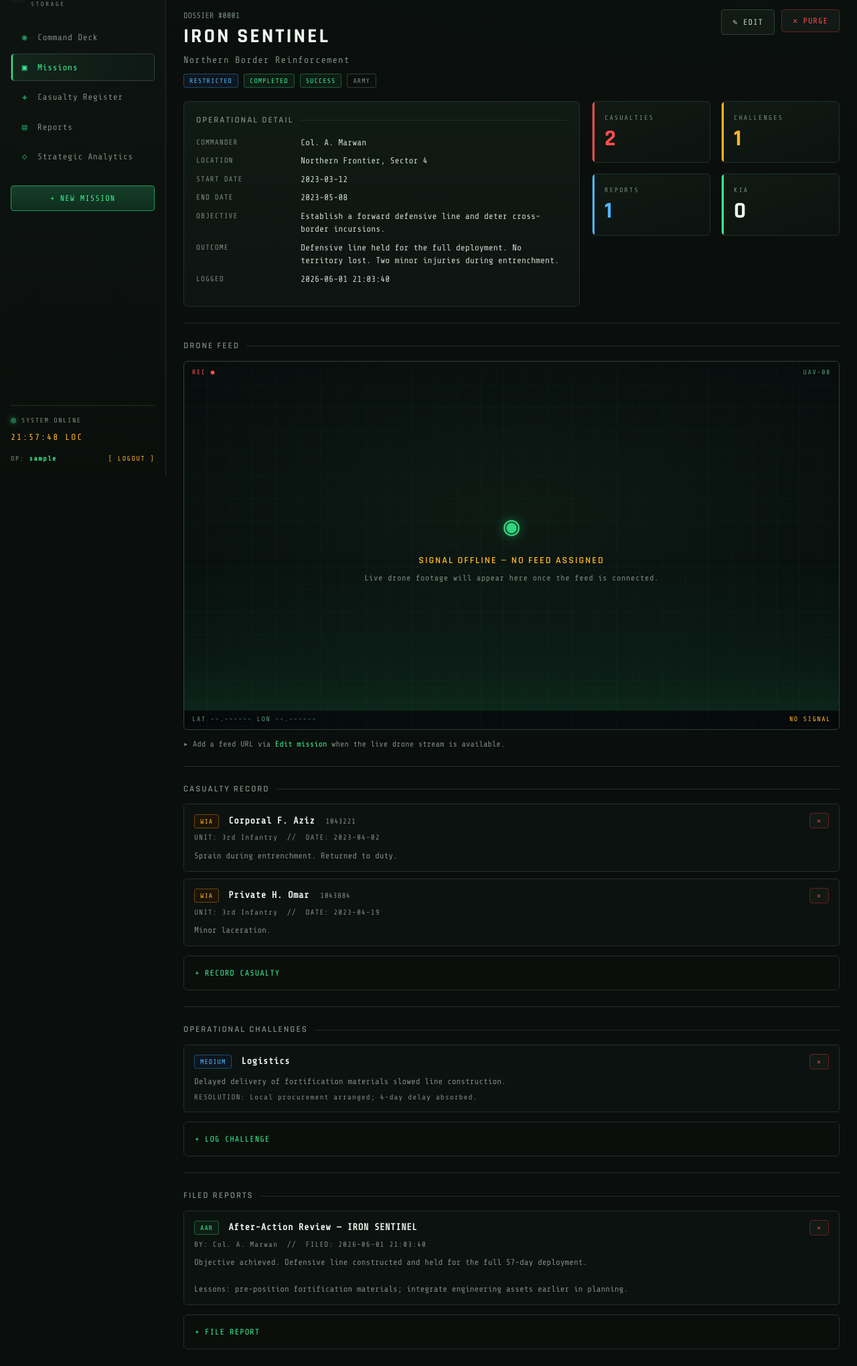
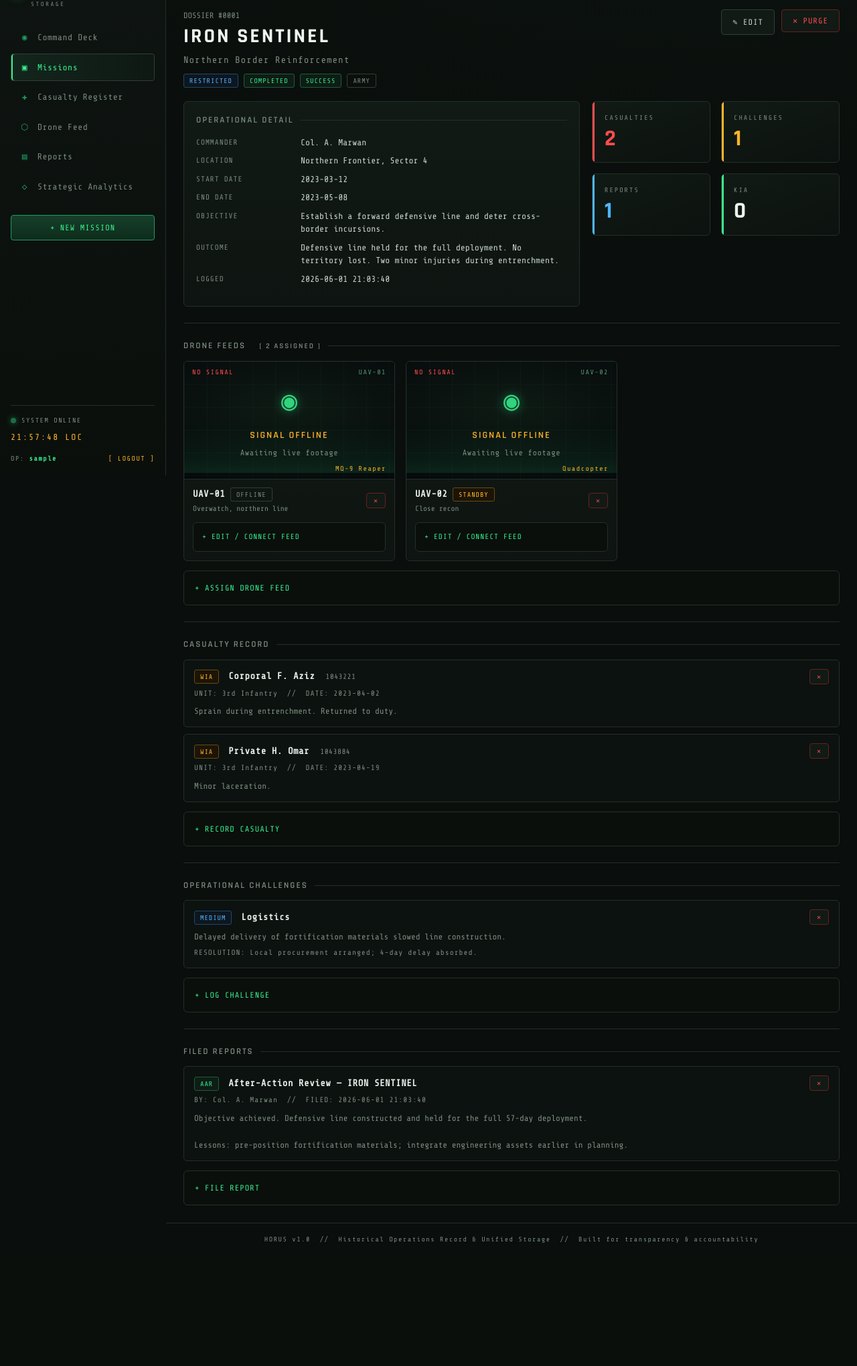
Before and after one commit to x-12914/HORUS, a Flask app: page /missions/1 in a window 1280 px wide. Shown: the part 91-2131 px from the top of the page at 67% size. After the commit the page ends 1947 px from the top, so only its background shows below. Run offline with Flask 3, Linux system fonts and the light colour scheme; the visitor is signed in with stand-in values (Sample User, id 1); data comes from the database, SQL or seed files in the repository.

Commit message:
Drone feeds: many per mission + aggregate Drone Feed wall
- New drone_feeds table (one-to-many with missions); idempotent migration
  moves any legacy missions.drone_feed_url into it on service restart
- Assign/edit/delete drones per mission from the dossier (callsign, model,
  status ONLINE/OFFLINE/STANDBY/LOST, optional live URL, notes)
- New top-level "Drone Feed" wall (/feeds) aggregating every feed across all
  missions, with status filter and counts; reusable _feed_tile partial
- Live feeds embed in a 16:9 player; otherwise a tactical OFFLINE placeholder
- Seed a few demo drones; README + nav updated

Co-Authored-By: Claude Opus 4.8 <noreply@anthropic.com>

```diff
--- a/app.py
+++ b/app.py
@@ -105,12 +105,13 @@ CHALLENGE_CATEGORIES = [
 ]
 SEVERITIES = ["LOW", "MEDIUM", "HIGH", "CRITICAL"]
 REPORT_TYPES = ["AAR", "SITREP", "INTEL", "DEBRIEF"]
+FEED_STATUSES = ["ONLINE", "OFFLINE", "STANDBY", "LOST"]
 
 VOCAB = dict(
     branches=BRANCHES, classifications=CLASSIFICATIONS, statuses=STATUSES,
     outcomes=OUTCOMES, casualty_types=CASUALTY_TYPES,
     challenge_categories=CHALLENGE_CATEGORIES, severities=SEVERITIES,
-    report_types=REPORT_TYPES,
+    report_types=REPORT_TYPES, feed_statuses=FEED_STATUSES,
 )
 
 
@@ -202,16 +203,15 @@ def mission_new():
         mid = db.execute(
             """INSERT INTO missions
                (codename, operation_name, branch, classification, commander,
-                location, objective, start_date, end_date, status, outcome, summary,
-                drone_feed_url)
-               VALUES (?,?,?,?,?,?,?,?,?,?,?,?,?)""",
+                location, objective, start_date, end_date, status, outcome, summary)
+               VALUES (?,?,?,?,?,?,?,?,?,?,?,?)""",
             (
                 _form("codename"), _form("operation_name"), _form("branch", "Army"),
                 _form("classification", "RESTRICTED"), _form("commander"),
                 _form("location"), _form("objective"),
                 _form("start_date") or None, _form("end_date") or None,
                 _form("status", "PLANNED"), _form("outcome", "PENDING"),
-                _form("summary"), _form("drone_feed_url") or None,
+                _form("summary"),
             ),
         )
         flash(f"Mission record created — ID #{mid:04d}.", "success")
@@ -235,9 +235,13 @@ def mission_detail(mission_id):
         "SELECT * FROM reports WHERE mission_id = ? ORDER BY datetime(created_at) DESC",
         (mission_id,),
     )
+    feeds = db.query(
+        "SELECT * FROM drone_feeds WHERE mission_id = ? ORDER BY callsign, id",
+        (mission_id,),
+    )
     return render_template(
         "mission_detail.html", mission=mission, casualties=casualties,
-        challenges=challenges, reports=reports,
+        challenges=challenges, reports=reports, feeds=feeds,
     )
 
 
@@ -251,14 +255,14 @@ def mission_edit(mission_id):
             """UPDATE missions SET
                codename=?, operation_name=?, branch=?, classification=?, commander=?,
                location=?, objective=?, start_date=?, end_date=?, status=?,
-               outcome=?, summary=?, drone_feed_url=? WHERE id=?""",
+               outcome=?, summary=? WHERE id=?""",
             (
                 _form("codename"), _form("operation_name"), _form("branch", "Army"),
                 _form("classification", "RESTRICTED"), _form("commander"),
                 _form("location"), _form("objective"),
                 _form("start_date") or None, _form("end_date") or None,
                 _form("status", "PLANNED"), _form("outcome", "PENDING"),
-                _form("summary"), _form("drone_feed_url") or None, mission_id,
+                _form("summary"), mission_id,
             ),
         )
         flash("Mission record updated.", "success")
@@ -379,6 +383,79 @@ def report_delete(rid):
 
 
 # ===========================================================================
+# Drone feeds (many per mission)
+# ===========================================================================
+@app.route("/missions/<int:mission_id>/feeds", methods=["POST"])
+def feed_add(mission_id):
+    if not db.query("SELECT id FROM missions WHERE id=?", (mission_id,), one=True):
+        abort(404)
+    url = _form("feed_url") or None
+    # Default status: ONLINE if a URL is supplied, otherwise OFFLINE.
+    status = _form("status") or ("ONLINE" if url else "OFFLINE")
+    db.execute(
+        """INSERT INTO drone_feeds (mission_id, callsign, model, feed_url, status, notes)
+           VALUES (?,?,?,?,?,?)""",
+        (mission_id, _form("callsign", "UAV"), _form("model"), url, status, _form("notes")),
+    )
+    flash("Drone feed assigned.", "success")
+    return redirect(url_for("mission_detail", mission_id=mission_id) + "#dronefeed")
+
+
+@app.route("/feeds/<int:fid>/edit", methods=["POST"])
+def feed_edit(fid):
+    row = db.query("SELECT mission_id FROM drone_feeds WHERE id=?", (fid,), one=True)
+    if not row:
+        abort(404)
+    db.execute(
+        """UPDATE drone_feeds SET callsign=?, model=?, feed_url=?, status=?, notes=?
+           WHERE id=?""",
+        (
+            _form("callsign", "UAV"), _form("model"), _form("feed_url") or None,
+            _form("status", "OFFLINE"), _form("notes"), fid,
+        ),
+    )
+    flash("Drone feed updated.", "success")
+    return redirect(url_for("mission_detail", mission_id=row["mission_id"]) + "#dronefeed")
+
+
+@app.route("/feeds/<int:fid>/delete", methods=["POST"])
+def feed_delete(fid):
+    row = db.query("SELECT mission_id FROM drone_feeds WHERE id=?", (fid,), one=True)
+    if not row:
+        abort(404)
+    db.execute("DELETE FROM drone_feeds WHERE id=?", (fid,))
+    flash("Drone feed removed.", "warning")
+    return redirect(url_for("mission_detail", mission_id=row["mission_id"]) + "#dronefeed")
+
+
+@app.route("/feeds")
+def feeds_wall():
+    """Aggregate video wall — every drone feed across every mission."""
+    status = request.args.get("status", "")
+    sql = (
+        "SELECT d.*, m.codename, m.operation_name, m.status AS mission_status "
+        "FROM drone_feeds d JOIN missions m ON m.id = d.mission_id WHERE 1=1"
+    )
+    params = []
+    if status:
+        sql += " AND d.status = ?"
+        params.append(status)
+    sql += " ORDER BY (d.feed_url IS NULL), m.codename, d.callsign"
+    feeds = db.query(sql, params)
+
+    counts = db.query(
+        """SELECT
+             COUNT(*) AS total,
+             SUM(CASE WHEN status='ONLINE'  THEN 1 ELSE 0 END) AS online,
+             SUM(CASE WHEN status='OFFLINE' THEN 1 ELSE 0 END) AS offline,
+             SUM(CASE WHEN feed_url IS NOT NULL AND feed_url!='' THEN 1 ELSE 0 END) AS with_url
+           FROM drone_feeds""",
+        one=True,
+    )
+    return render_template("feeds.html", feeds=feeds, counts=counts, f_status=status)
+
+
+# ===========================================================================
 # Casualties register (cross-mission view)
 # ===========================================================================
 @app.route("/casualties")
--- a/static/css/style.css
+++ b/static/css/style.css
@@ -306,6 +306,24 @@ select{ appearance:none; background-image:linear-gradient(45deg,transparent 50%,
 .feed-meta{ display:flex; align-items:center; gap:14px; flex-wrap:wrap; margin-top:12px; font-size:12px; }
 .feed-live{ color:var(--red); letter-spacing:1.5px; font-size:12px; animation:pulse 1.6s infinite; }
 
+/* Multi-drone wall + tiles -----------------------------------------------*/
+.feed-wall{
+  display:grid; gap:16px;
+  grid-template-columns:repeat(auto-fill, minmax(310px, 1fr));
+}
+.feed-tile{
+  background:linear-gradient(180deg,var(--panel),var(--bg-2));
+  border:1px solid var(--line); border-radius:6px; overflow:hidden;
+}
+.feed-tile .feed-frame{ border:0; border-bottom:1px solid var(--line); border-radius:0; }
+.feed-tilebar{
+  display:flex; justify-content:space-between; align-items:center; gap:10px;
+  padding:11px 13px;
+}
+.feed-tileinfo b{ color:#e6f0e9; letter-spacing:.5px; }
+.feed-editbox{ margin:0 13px 13px; padding:13px; }
+.feed-editbox summary{ font-size:11px; }
+
 hr.div{ border:none; border-top:1px solid var(--line); margin:24px 0; }
 .muted{ color:var(--txt-dim); }
 .center{ text-align:center; }
--- /dev/null
+++ b/templates/_feed_tile.html
@@ -0,0 +1,58 @@
+{# One drone-feed tile. Expects `d` (a drone_feeds row). When `wall` is true it
+   shows a link to the mission; otherwise it shows dossier edit/delete controls. #}
+{% from "macros.html" import feed_status_badge %}
+{% set is_wall = wall|default(false) %}
+<div class="feed-tile">
+  <div class="feed-frame {{ '' if d.feed_url else 'feed-offline' }}">
+    {% if d.feed_url %}
+      <iframe src="{{ d.feed_url }}" allow="autoplay; fullscreen" allowfullscreen referrerpolicy="no-referrer"></iframe>
+    {% else %}
+      <div class="feed-grid"></div>
+      <div class="feed-placeholder">
+        <div class="feed-eye">◉</div>
+        <div class="feed-status">SIGNAL OFFLINE</div>
+        <div class="feed-sub">Awaiting live footage</div>
+      </div>
+    {% endif %}
+    <div class="feed-corner tl">{{ '● LIVE' if d.feed_url else 'NO SIGNAL' }}</div>
+    <div class="feed-corner tr">{{ d.callsign }}</div>
+    {% if is_wall %}<div class="feed-corner bl">{{ d.codename }}</div>{% endif %}
+    <div class="feed-corner br">{{ d.model or 'UAV' }}</div>
+  </div>
+
+  <div class="feed-tilebar">
+    <div class="feed-tileinfo">
+      <b>{{ d.callsign }}</b> {{ feed_status_badge(d.status) }}
+      {% if is_wall %}<span class="muted" style="font-size:11px; display:block; margin-top:3px">{{ d.codename }} <span style="opacity:.6">/ {{ d.operation_name }}</span></span>{% endif %}
+      {% if d.notes and not is_wall %}<div class="muted" style="font-size:11px; margin-top:3px">{{ d.notes }}</div>{% endif %}
+    </div>
+    <div class="btn-row">
+      {% if is_wall %}
+        <a class="btn btn-sm" href="{{ url_for('mission_detail', mission_id=d.mission_id) }}#dronefeed">Dossier →</a>
+      {% else %}
+        <form class="inline-form" method="post" action="{{ url_for('feed_delete', fid=d.id) }}" data-confirm="Remove drone {{ d.callsign }}?">
+          <button class="btn btn-sm btn-danger" type="submit" title="Remove drone">✕</button>
+        </form>
+      {% endif %}
+    </div>
+  </div>
+
+  {% if not is_wall %}
+  <details class="addbox feed-editbox">
+    <summary>Edit / connect feed</summary>
+    <form method="post" action="{{ url_for('feed_edit', fid=d.id) }}">
+      <div class="form-grid">
+        <div><label>Callsign</label><input name="callsign" value="{{ d.callsign }}"></div>
+        <div><label>Model / Type</label><input name="model" value="{{ d.model or '' }}"></div>
+        <div class="full"><label>Live Feed URL</label><input name="feed_url" value="{{ d.feed_url or '' }}" placeholder="Paste the stream URL when footage is ready"></div>
+        <div>
+          <label>Status</label>
+          <select name="status">{% for s in vocab.feed_statuses %}<option {{ 'selected' if d.status==s }}>{{ s }}</option>{% endfor %}</select>
+        </div>
+        <div class="full"><label>Notes</label><input name="notes" value="{{ d.notes or '' }}"></div>
+      </div>
+      <div style="margin-top:12px"><button class="btn btn-primary btn-sm" type="submit">Save Feed</button></div>
+    </form>
+  </details>
+  {% endif %}
+</div>
--- a/templates/base.html
+++ b/templates/base.html
@@ -27,6 +27,7 @@
         <a href="{{ url_for('dashboard') }}" class="{{ 'active' if request.endpoint=='dashboard' }}"><span>◉</span> Command Deck</a>
         <a href="{{ url_for('missions') }}" class="{{ 'active' if request.endpoint in ('missions','mission_detail','mission_new','mission_edit') }}"><span>▣</span> Missions</a>
         <a href="{{ url_for('casualties_register') }}" class="{{ 'active' if request.endpoint=='casualties_register' }}"><span>✚</span> Casualty Register</a>
+        <a href="{{ url_for('feeds_wall') }}" class="{{ 'active' if request.endpoint=='feeds_wall' }}"><span>⬡</span> Drone Feed</a>
         <a href="{{ url_for('reports') }}" class="{{ 'active' if request.endpoint=='reports' }}"><span>▤</span> Reports</a>
         <a href="{{ url_for('analytics') }}" class="{{ 'active' if request.endpoint=='analytics' }}"><span>◇</span> Strategic Analytics</a>
       </nav>
--- a/templates/macros.html
+++ b/templates/macros.html
@@ -29,3 +29,8 @@
   {%- set m = {'AAR':'b-green','SITREP':'b-blue','INTEL':'b-purple','DEBRIEF':'b-amber'} -%}
   <span class="badge {{ m.get(t,'b-grey') }}">{{ t }}</span>
 {% endmacro %}
+
+{% macro feed_status_badge(s) %}
+  {%- set m = {'ONLINE':'b-green','STANDBY':'b-amber','LOST':'b-red','OFFLINE':'b-grey'} -%}
+  <span class="badge {{ m.get(s,'b-grey') }}">{{ s }}</span>
+{% endmacro %}
--- a/templates/mission_detail.html
+++ b/templates/mission_detail.html
@@ -54,36 +54,41 @@
 
 <hr class="div">
 
-<!-- ============ DRONE FEED ============ -->
+<!-- ============ DRONE FEEDS (many per mission) ============ -->
 <section id="dronefeed">
-  <div class="section-title">Drone Feed</div>
-  {% if m.drone_feed_url %}
-    <div class="feed-frame">
-      <iframe src="{{ m.drone_feed_url }}" allow="autoplay; fullscreen" allowfullscreen
-              referrerpolicy="no-referrer"></iframe>
-    </div>
-    <div class="feed-meta">
-      <span class="feed-live">● LIVE</span>
-      <span class="muted">SOURCE: {{ m.drone_feed_url }}</span>
-      <a class="btn btn-sm" href="{{ m.drone_feed_url }}" target="_blank" rel="noopener">Open feed ↗</a>
-    </div>
+  <div class="section-title">Drone Feeds &nbsp;<span class="muted" style="font-size:11px">[ {{ feeds|length }} ASSIGNED ]</span></div>
+
+  {% if feeds %}
+  <div class="feed-wall">
+    {% for d in feeds %}
+    {% include "_feed_tile.html" %}
+    {% endfor %}
+  </div>
   {% else %}
-    <div class="feed-frame feed-offline">
-      <div class="feed-grid"></div>
-      <div class="feed-placeholder">
-        <div class="feed-eye">◉</div>
-        <div class="feed-status">SIGNAL OFFLINE — NO FEED ASSIGNED</div>
-        <div class="feed-sub">Live drone footage will appear here once the feed is connected.</div>
+  <div class="empty">NO DRONES ASSIGNED TO THIS OPERATION</div>
+  {% endif %}
+
+  <details class="addbox">
+    <summary>Assign Drone Feed</summary>
+    <form method="post" action="{{ url_for('feed_add', mission_id=m.id) }}">
+      <div class="form-grid">
+        <div><label>Callsign *</label><input name="callsign" required placeholder="e.g. UAV-01 / REAPER-3"></div>
+        <div><label>Model / Type</label><input name="model" placeholder="e.g. MQ-9, Quadcopter"></div>
+        <div class="full">
+          <label>Live Feed URL</label>
+          <input name="feed_url" placeholder="Leave blank for now — footage to be connected later">
+        </div>
+        <div>
+          <label>Status</label>
+          <select name="status">
+            {% for s in vocab.feed_statuses %}<option {{ 'selected' if s=='OFFLINE' }}>{{ s }}</option>{% endfor %}
+          </select>
+        </div>
+        <div class="full"><label>Notes</label><input name="notes" placeholder="Tasking / sensor / area"></div>
       </div>
-      <div class="feed-corner tl">REC ●</div>
-      <div class="feed-corner tr">UAV-00</div>
-      <div class="feed-corner bl">LAT --.------ LON --.------</div>
-      <div class="feed-corner br">NO SIGNAL</div>
-    </div>
-    <div class="feed-meta">
-      <span class="muted">▸ Add a feed URL via <a href="{{ url_for('mission_edit', mission_id=m.id) }}" style="color:var(--green)">Edit mission</a> when the live drone stream is available.</span>
-    </div>
-  {% endif %}
+      <div style="margin-top:14px"><button class="btn btn-primary" type="submit">⬡ Assign Drone</button></div>
+    </form>
+  </details>
 </section>
 
 <hr class="div">
```
Also changed, not shown: database.py (+24 -0 lines), schema.sql (+18 -3 lines), seed.py (+18 -0 lines), templates/feeds.html (added, +36 -0 lines), templates/mission_form.html (+7 -11 lines), README.md.
